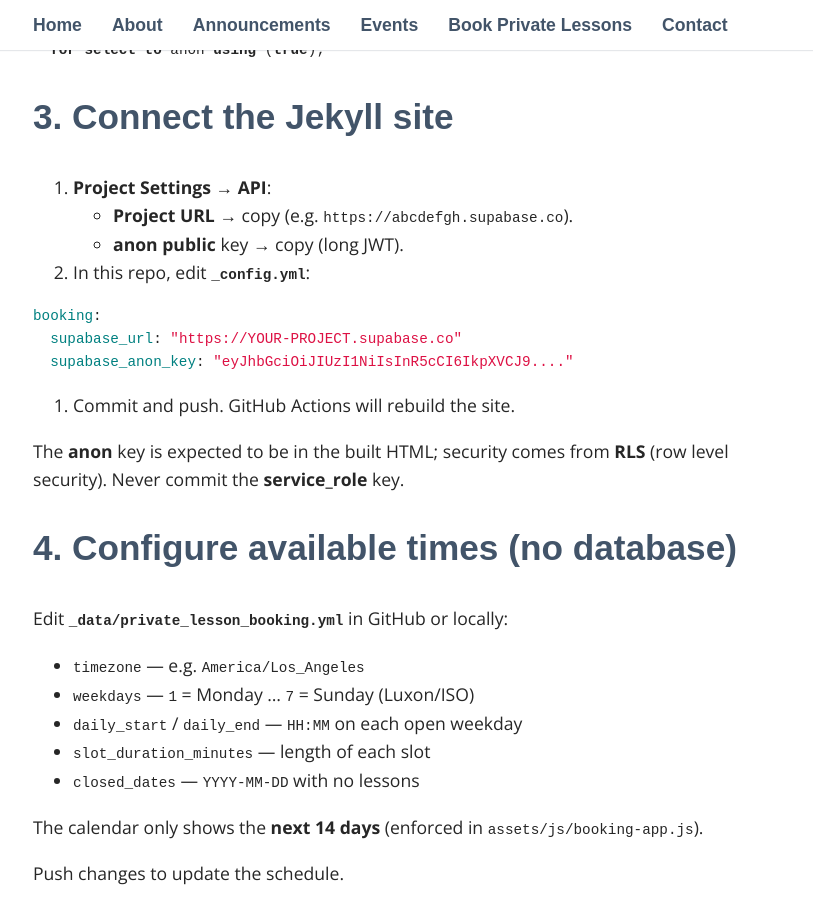
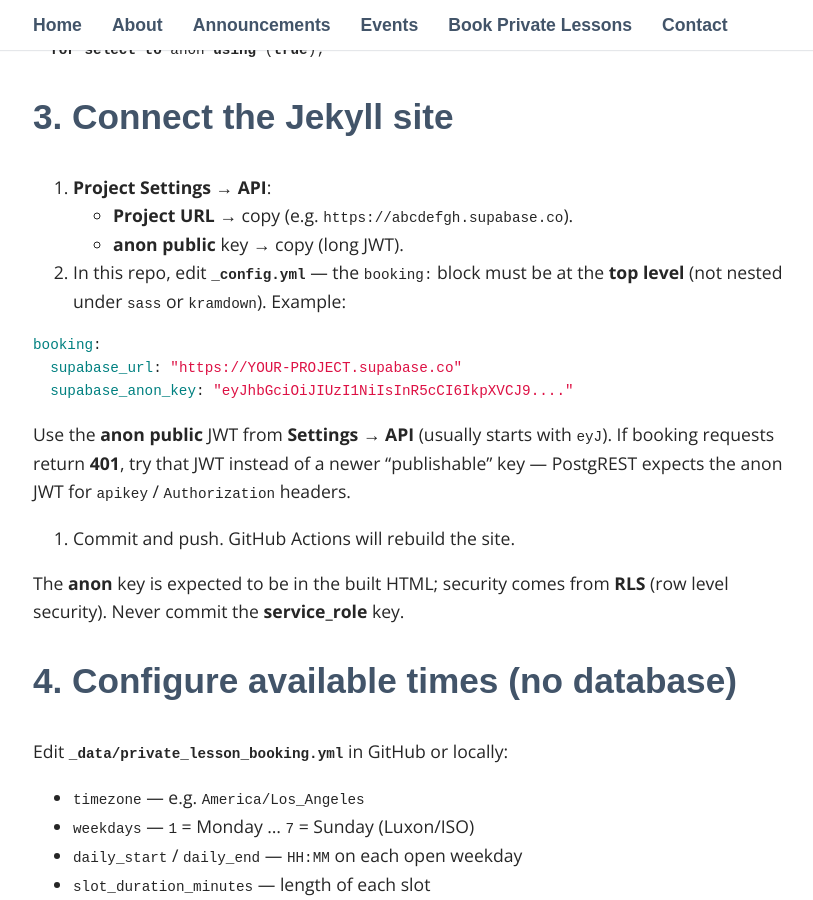
Before and after one commit to originaldogmeat/aquacise-new, a Jekyll site: the page built from docs/booking-supabase-setup.md, in a window 1280 px wide and 900 px high, scrolled down 1748 px. Shown: the whole window, without its empty margins (222-1035 px from the left). Built offline with Jekyll 4.4.1, drawn with Linux system fonts in a browser that asks for light colours; some web fonts are replaced; our own code applies the rules of GitHub Pages for plain Markdown files.

Commit message:
fix: put Supabase keys under top-level booking:; stop _config_dev clearing keys
Made-with: Cursor

````diff
--- a/_config.yml
+++ b/_config.yml
@@ -10,9 +10,10 @@ twitter_username:
 github_username:  originaldogmeat
 
 # Booking backend (Supabase). Anon key is public by design; lock down with RLS — see docs/booking-supabase-setup.md
+# Use Project Settings → API: Project URL + anon (JWT, usually starts with eyJ…). If API calls fail with 401, copy the legacy anon JWT, not only the new publishable key.
 booking:
-  supabase_url: ""
-  supabase_anon_key: ""
+  supabase_url: "https://zptjctewgzktagkdcugi.supabase.co"
+  supabase_anon_key: "sb_publishable_otImHsT1ehrx1kB916a2dw_YIx42awY"
 
 # Build Settings
 sass:
@@ -21,6 +22,3 @@ include: ['_pages']
 kramdown:
   input: GFM
   parse_block_html: true
-  booking:
-  supabase_url: "https://zptjctewgzktagkdcugi.supabase.co"
-  supabase_anon_key: "sb_publishable_otImHsT1ehrx1kB916a2dw_YIx42awY"
--- a/_config_dev.yml
+++ b/_config_dev.yml
@@ -8,9 +8,7 @@ url: "http://localhost:4000"
 twitter_username: aquacise
 github_username:  originaldogmeat
 
-booking:
-  supabase_url: ""
-  supabase_anon_key: ""
+# Do not set booking: here — it would override _config.yml and clear Supabase keys when using both configs.
 
 # Build Settings
 sass:
--- a/docs/booking-supabase-setup.md
+++ b/docs/booking-supabase-setup.md
@@ -43,13 +43,15 @@ create policy "bookings_select_anon" on public.bookings
    - **Project URL** → copy (e.g. `https://abcdefgh.supabase.co`).
    - **anon public** key → copy (long JWT).
 
-2. In this repo, edit **`_config.yml`**:
+2. In this repo, edit **`_config.yml`** — the `booking:` block must be at the **top level** (not nested under `sass` or `kramdown`). Example:
 
 ```yaml
 booking:
   supabase_url: "https://YOUR-PROJECT.supabase.co"
   supabase_anon_key: "eyJhbGciOiJIUzI1NiIsInR5cCI6IkpXVCJ9...."
 ```
+
+Use the **anon public** JWT from **Settings → API** (usually starts with `eyJ`). If booking requests return **401**, try that JWT instead of a newer “publishable” key — PostgREST expects the anon JWT for `apikey` / `Authorization` headers.
 
 3. Commit and push. GitHub Actions will rebuild the site.
 
````
